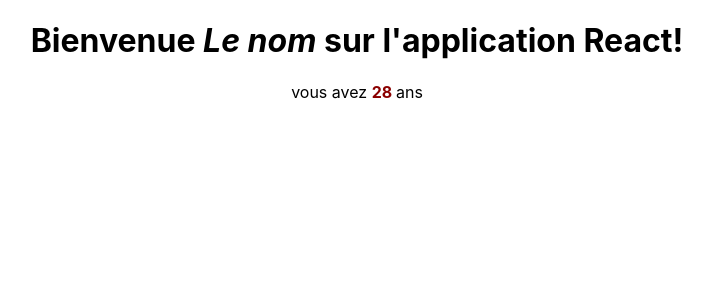
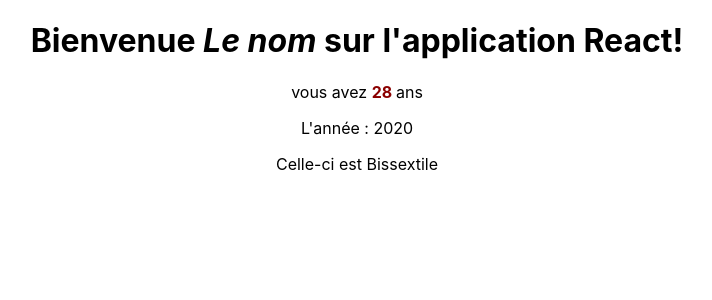
Before and after one commit to stefan-her/reactJs-firstapp, a React (Create React App) app: page / in a window 1280 px wide. Shown: the top 300 px of the page, without its empty margins (283-995 px from the left). Built offline with nearby package versions, Linux system fonts and the light colour scheme.

Commit message:
opreration ternaire

```diff
--- a/src/App.js
+++ b/src/App.js
@@ -3,6 +3,7 @@
 //import ElementStyle from './components/element-style/element-style';
 //import Welcome from './components/welcome/welcome';
 import Exer from './components/exercice1/exer';
+import Bissextile from './components/bissextile/bissextile';
 
 function App() {
   return (
@@ -14,6 +15,7 @@
       */}
 
       <Exer name="Le nom" age={28}/>
+      <Bissextile year={2020}/>
     </div>
   );
 }
--- /dev/null
+++ b/src/components/bissextile/bissextile.jsx
@@ -0,0 +1,21 @@
+import PropTypes from 'prop-types';
+
+const Bissextile = (props) => {
+    const {year} = props;
+    const isLeap = ((year % 4 === 0) && (year % 100 !==0)) || (year % 400 === 0);
+    const v = isLeap ? "est": "n'est pas";
+
+
+    return (
+        <div>
+            <p>L'année : {year}</p>
+            <p>Celle-ci {v} Bissextile</p>
+        </div>
+    );
+}
+
+Bissextile.propTypes = {
+    year: PropTypes.number.isRequired
+};
+
+export default Bissextile;
```
